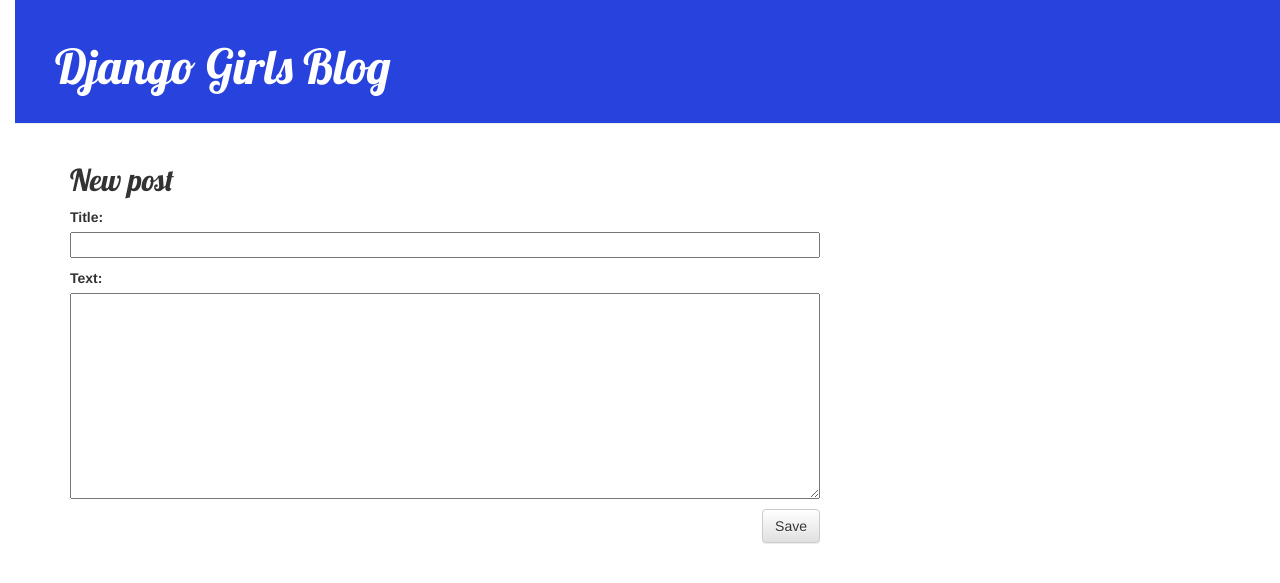
After one commit to JosderMartins/my-first-blog, a Django app: page /post/new/ in a window 1280 px wide. The commit adds this page. Shown: the top 583 px of the page. Run offline with Django 3.2, Linux system fonts and the light colour scheme; some libraries are stand-ins or nearby versions.

Commit message:
finalização do curso django girls

```diff
--- /dev/null
+++ b/blog/forms.py
@@ -0,0 +1,9 @@
+from django import forms
+
+from .models import Post
+
+class PostForm(forms.ModelForm):
+
+    class Meta:
+        model = Post
+        fields = ('title', 'text',)
--- a/blog/static/css/blog.css
+++ b/blog/static/css/blog.css
@@ -8,7 +8,7 @@
 }
 
 .page-header {
-    background-color: #C25100;
+    background-color: rgb(39, 66, 221);
     margin-top: 0;
     padding: 20px 20px 20px 40px;
 }
--- a/blog/templates/blog/base.html
+++ b/blog/templates/blog/base.html
@@ -9,13 +9,16 @@
     </head>
     <body>
         <div class="page-header">
+            {% if user.is_authenticated %}
+                <a href="{% url 'post_new' %}" class="top-menu"><span class="glyphicon glyphicon-plus"></span></a>
+            {% endif %}
             <h1><a href="/">Django Girls Blog</a></h1>
         </div>
         <div class="content container">
             <div class="row">
                 <div class="col-md-8">
-                {% block content %}
-                {% endblock %}
+                    {% block content %}
+                    {% endblock %}
                 </div>
             </div>
         </div>
--- a/blog/templates/blog/post_detail.html
+++ b/blog/templates/blog/post_detail.html
@@ -7,6 +7,9 @@
                 {{ post.published_date }}
             </div>
         {% endif %}
+        {% if user.is_authenticated %}
+            <a class="btn btn-info" href="{% url 'post_edit' pk=post.pk %}"><span class="glyphicon glyphicon-pencil"></span></a>
+        {% endif %}
         <h2>{{ post.title }}</h2>
         <p>{{ post.text|linebreaksbr }}</p>
     </div>
--- /dev/null
+++ b/blog/templates/blog/post_edit.html
@@ -0,0 +1,9 @@
+{% extends 'blog/base.html' %}
+
+{% block content %}
+    <h2>New post</h2>
+    <form method="POST" class="post-form">{% csrf_token %}
+        {{ form.as_p }}
+        <button type="submit" class="save btn btn-default">Save</button>
+    </form>
+{% endblock %}
--- a/blog/urls.py
+++ b/blog/urls.py
@@ -4,4 +4,6 @@
 urlpatterns = [
     path('', views.post_list, name='post_list'),
     path('post/<int:pk>/', views.post_detail, name='post_detail'),
+    path('post/new/', views.post_new, name='post_new'),
+    path('post/<int:pk>/edit/', views.post_edit, name='post_edit'),
 ]
--- a/blog/views.py
+++ b/blog/views.py
@@ -1,6 +1,8 @@
-from django.shortcuts import render, get_object_or_404
+from django.shortcuts import render, get_object_or_404, redirect
 from django.utils import timezone
 from .models import Post
+from .forms import PostForm
+
 
 
 def post_list(request):
@@ -10,3 +12,30 @@
 def post_detail(request, pk):
     post = get_object_or_404(Post, pk=pk)
     return render(request, 'blog/post_detail.html', {'post': post})
+
+def post_new(request):
+     if request.method == "POST":
+         form = PostForm(request.POST)
+         if form.is_valid():
+             post = form.save(commit=False)
+             post.author = request.user
+             post.published_date = timezone.now()
+             post.save()
+             return redirect('post_detail', pk=post.pk)
+     else:
+         form = PostForm()
+     return render(request, 'blog/post_edit.html', {'form': form})
+
+def post_edit(request, pk):
+     post = get_object_or_404(Post, pk=pk)
+     if request.method == "POST":
+         form = PostForm(request.POST, instance=post)
+         if form.is_valid():
+             post = form.save(commit=False)
+             post.author = request.user
+             post.published_date = timezone.now()
+             post.save()
+             return redirect('post_detail', pk=post.pk)
+     else:
+         form = PostForm(instance=post)
+     return render(request, 'blog/post_edit.html', {'form': form})
```
Also changed, not shown: 1 other file.
